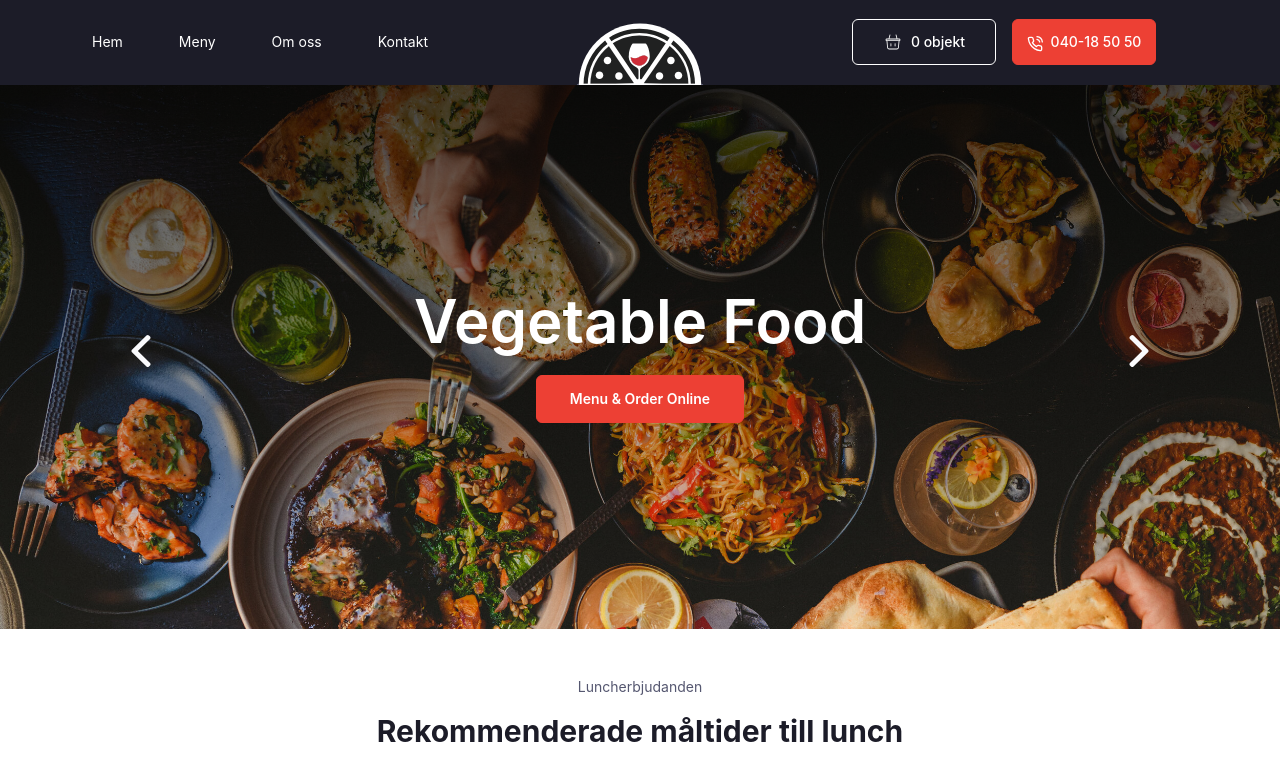
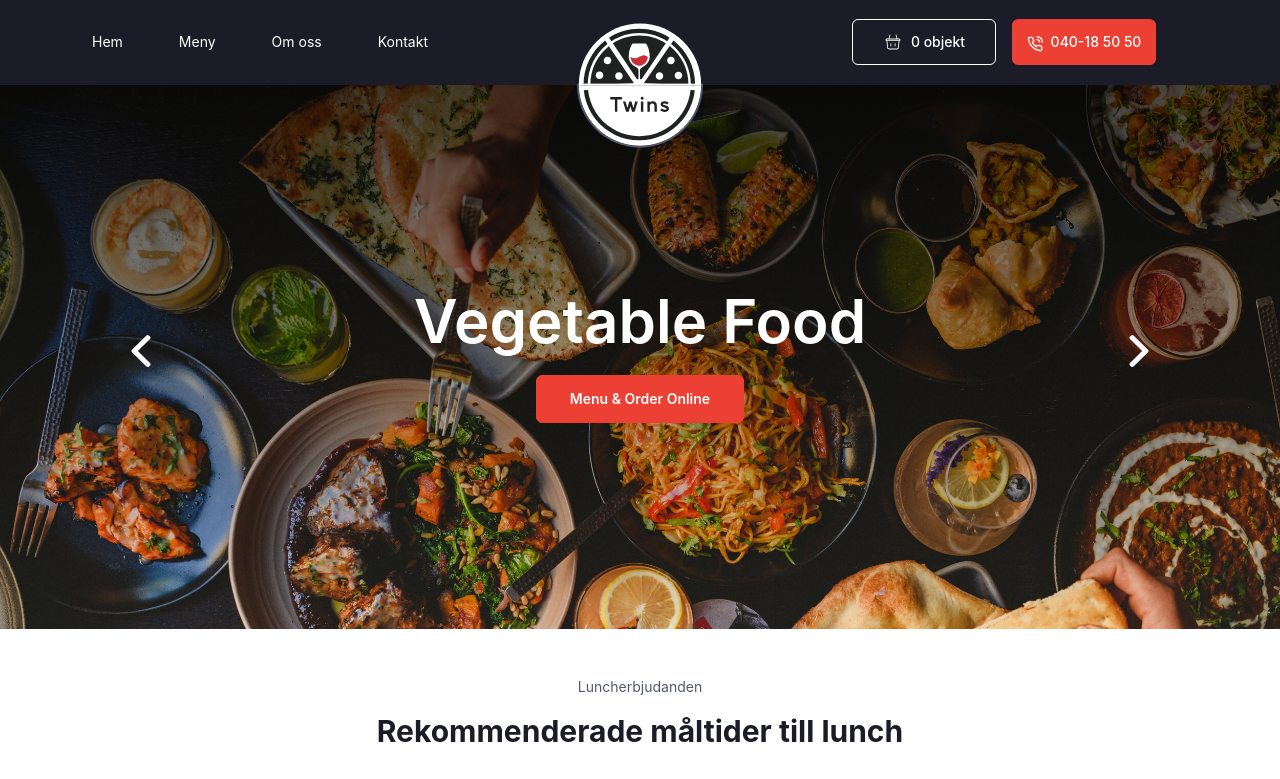
Before and after one commit to DEVMGO/new-twins-pizzeria, a Next.js app: page / in a window 1280 px wide. Shown: the top 779 px of the page. Built offline with nearby package versions, Linux system fonts and the light colour scheme.

Commit message:
edit z index logo

```diff
--- a/components/home/slider/sliderSwiper.jsx
+++ b/components/home/slider/sliderSwiper.jsx
@@ -53,12 +53,12 @@ export default function SliderSwiper() {
         {sliderItems.map((item, index) => (
           <SwiperSlide key={index + "homeSlider"}>
             <div
-              className="w-full h-full flex items-center justify-center flex-col bg-cover bg-no-repeat relative before:absolute before:z-20 before:w-full before:h-full before:bg-gradient-to-b before:from-black before:opacity-70 gap-6"
+              className="w-full h-full flex items-center justify-center flex-col bg-cover bg-no-repeat relative before:absolute before:z-10 before:w-full before:h-full before:bg-gradient-to-b before:from-black before:opacity-70 gap-6"
               style={{ backgroundImage: `url(${item.image.src})` }}
             >
-              <h3 className="md:text-6xl text-3xl md:font-semibold font-bold text-[#ffffff] z-20">{item.title}</h3>
+              <h3 className="md:text-6xl text-3xl md:font-semibold font-bold text-[#ffffff] z-10">{item.title}</h3>
 
-              <Button link="/menu" className="max-w-[13rem] md:h-12 h-10 min-w-max z-20 font-semibold">
+              <Button link="/menu" className="max-w-[13rem] md:h-12 h-10 min-w-max z-10 font-semibold">
                 Menu & Order Online
               </Button>
             </div>
--- a/components/layouts/defaultLayout/index.jsx
+++ b/components/layouts/defaultLayout/index.jsx
@@ -9,7 +9,7 @@ const DefaultLayout = (props) => {
         <div className='w-full max-w-[2700px] flex items-center justify-start flex-col overflow-hidden'>
           <Navbar />
 
-          <main className='w-full h-full min-h-[80vh] flex items-center justify-start flex-col z-30 overflow-hidden'>
+          <main className='w-full h-full min-h-[80vh] flex items-center justify-start flex-col z-10 overflow-hidden'>
             {props.children}
           </main>
 
--- a/components/layouts/defaultLayout/navbar/index.jsx
+++ b/components/layouts/defaultLayout/navbar/index.jsx
@@ -47,7 +47,7 @@ const Navbar = ({ objekts }) => {
           ))}
         </ul>
 
-        <div className="lg:w-full w-3/4 flex items-center justify-center">
+        <div className="lg:w-full w-3/4 flex items-center justify-center z-30">
           <Link href="/">
             <Image
               src={Logo}
```
